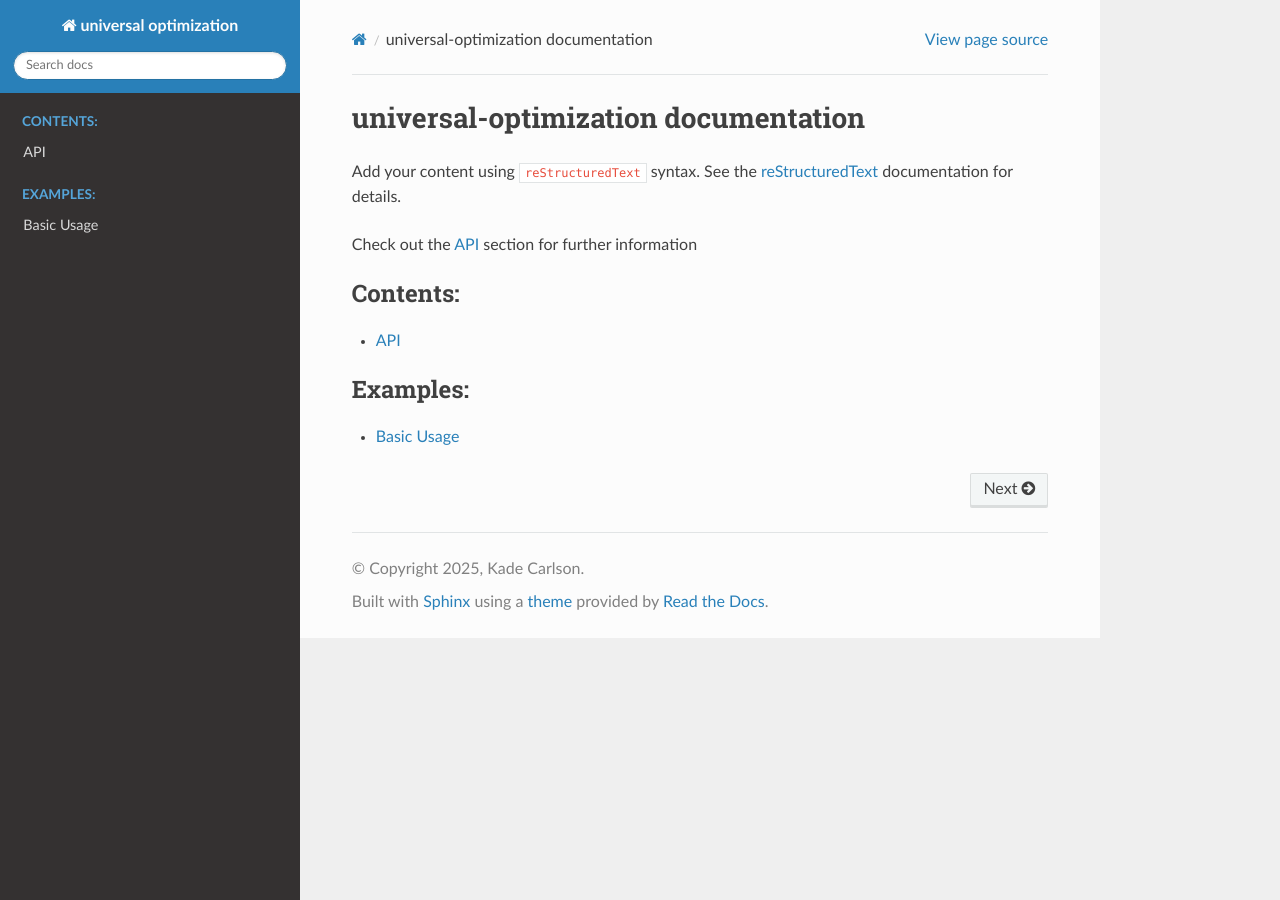
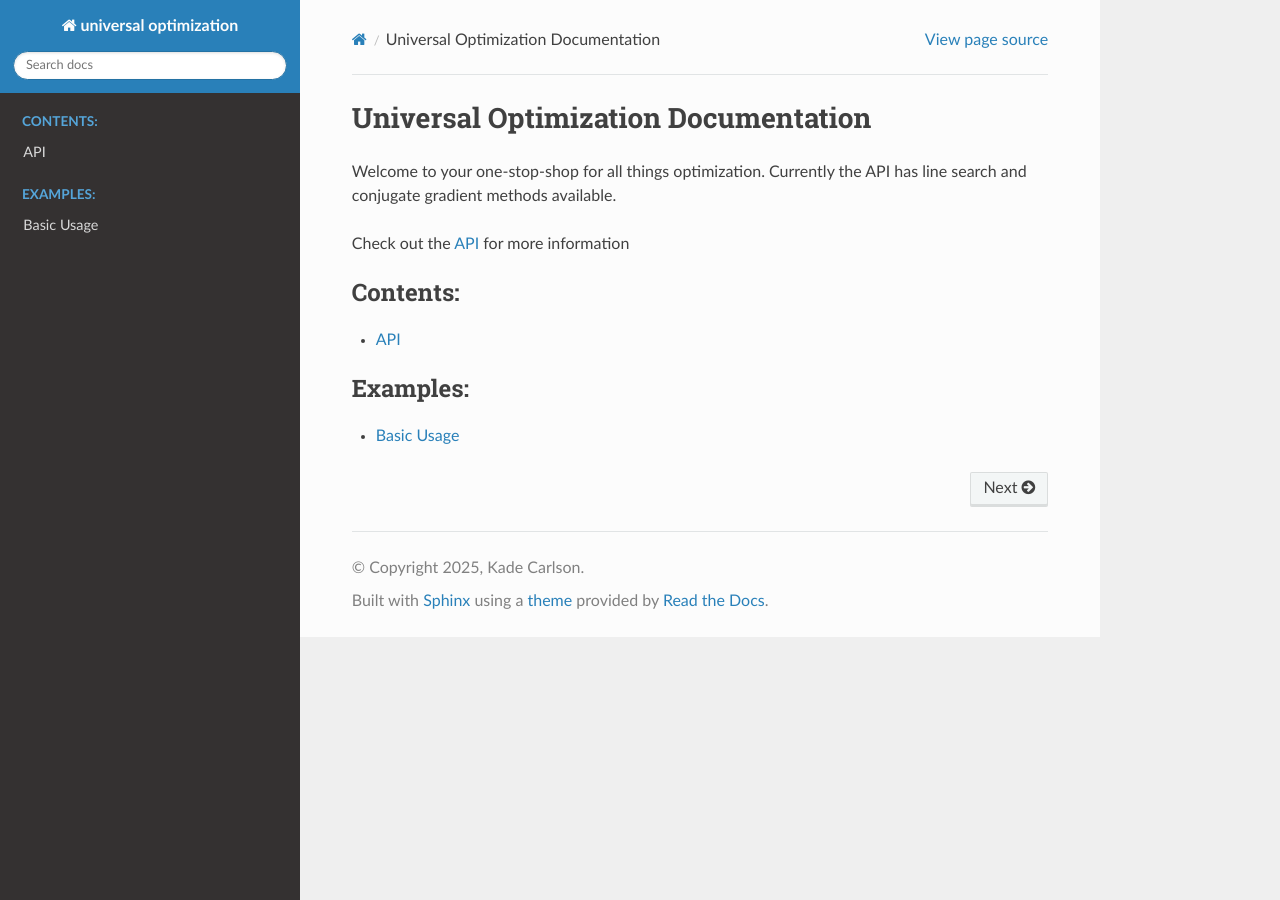
Before and after one commit to UrsaMajorrr/universal-optimization, a Sphinx documentation site: the page built from docs/source/index.rst, in a window 1280 px wide. Built offline with Sphinx 7.4.7 and the Read the Docs theme 3.1.0, drawn with Linux system fonts in a browser that asks for light colours.

Commit message:
replacing default syntax in index

```diff
--- a/docs/source/index.rst
+++ b/docs/source/index.rst
@@ -3,14 +3,13 @@
    You can adapt this file completely to your liking, but it should at least
    contain the root `toctree` directive.
 
-universal-optimization documentation
+Universal Optimization Documentation
 ====================================
 
-Add your content using ``reStructuredText`` syntax. See the
-`reStructuredText <https://www.sphinx-doc.org/en/master/usage/restructuredtext/index.html>`_
-documentation for details.
+Welcome to your one-stop-shop for all things optimization. Currently the API has line search and
+conjugate gradient methods available.
 
-Check out the :doc:`api` section for further information
+Check out the :doc:`api` for more information
 
 .. toctree::
    :maxdepth: 2
```
